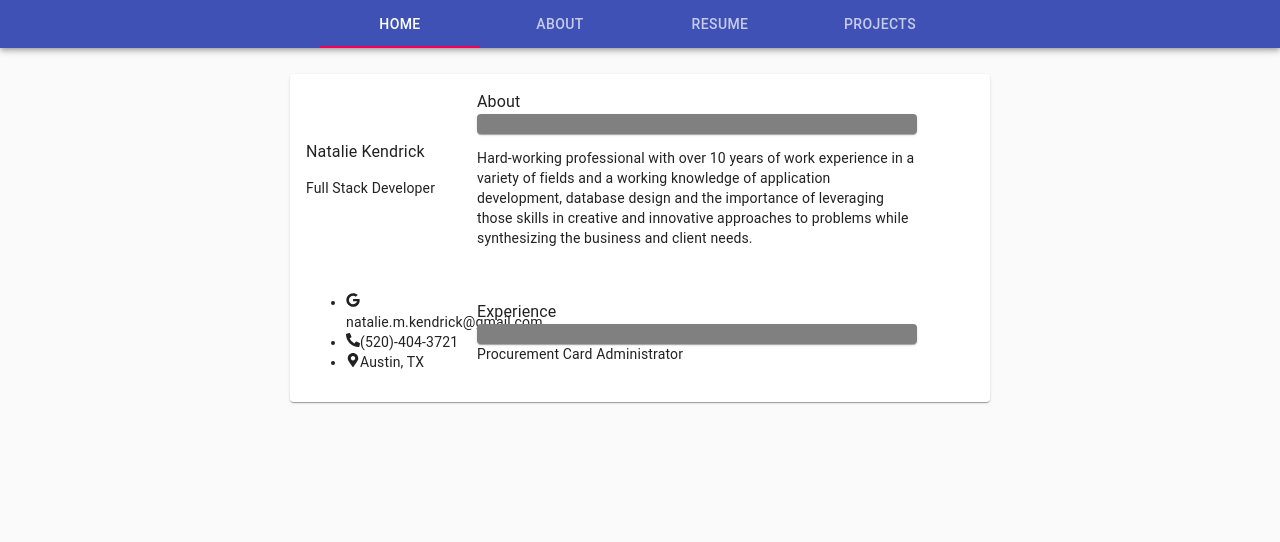
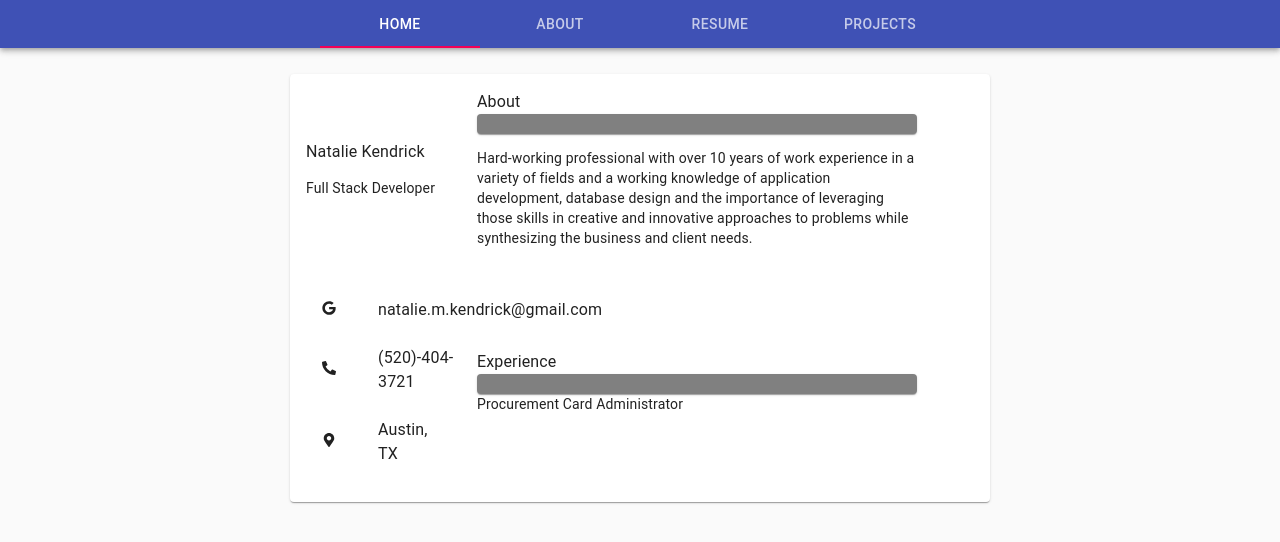
Before and after one commit to listenToRipley/nataliekendrick, a React (Create React App) app: page /resume in a window 1280 px wide. Shown: the top 542 px of the page. Built offline with nearby package versions, Linux system fonts and the light colour scheme.

Commit message:
changed list matieral

```diff
--- a/src/Components/Resume.js
+++ b/src/Components/Resume.js
@@ -3,6 +3,10 @@ import { makeStyles } from '@material-ui/core/styles';
 import Grid from '@material-ui/core/Grid';
 import Paper from '@material-ui/core/Paper';
 import Typography from '@material-ui/core/Typography';
+import List from '@material-ui/core/List';
+import ListItem from '@material-ui/core/ListItem';
+import ListItemAvatar from '@material-ui/core/ListItemAvatar';
+import ListItemText from '@material-ui/core/ListItemText';
 import { FaGoogle } from "@react-icons/all-files/fa/FaGoogle";
 import { FaPhoneAlt } from "@react-icons/all-files/fa/FaPhoneAlt";
 import { FaMapMarkerAlt } from "@react-icons/all-files/fa/FaMapMarkerAlt";
@@ -53,22 +57,34 @@ const Resume = () => {
 
           <Grid
           item xs={3}>
-            <ul>
-              <li>
-              <FaGoogle/> natalie.m.kendrick@gmail.com
-              </li>
+            <List>
+              <ListItem>
+               <ListItemAvatar>
+                <FaGoogle/>
+               </ListItemAvatar>
+               <ListItemText>
+                  natalie.m.kendrick@gmail.com
+               </ListItemText>
+              </ListItem>
 
-              <li>
-              <FaPhoneAlt/>
-                (520)-404-3721
-              </li>
+              <ListItem>
+               <ListItemAvatar>
+                <FaPhoneAlt/>
+               </ListItemAvatar>
+               <ListItemText>
+                 (520)-404-3721
+               </ListItemText>
+              </ListItem>
 
-              <li>
-              <FaMapMarkerAlt/>
-                Austin, TX
-              </li>
-
-            </ul>
+              <ListItem>
+               <ListItemAvatar>
+                <FaMapMarkerAlt/>
+               </ListItemAvatar>
+               <ListItemText>
+               Austin, TX
+               </ListItemText>
+              </ListItem>
+            </List>
           </Grid>
 
           <Grid
```
